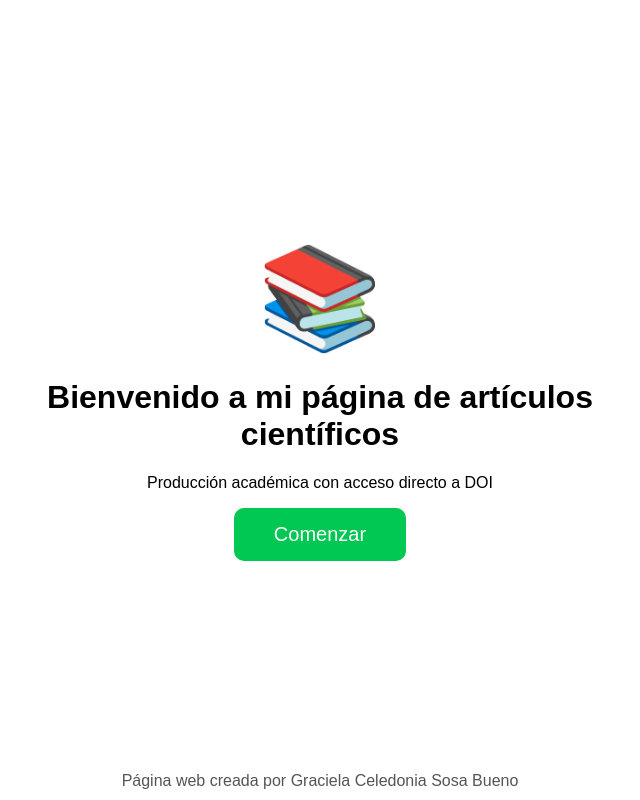
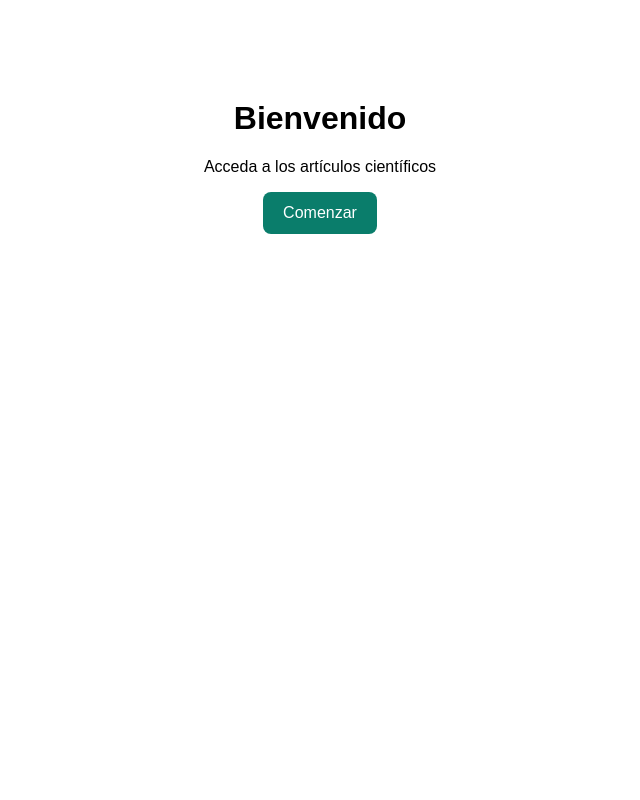
Before and after one commit to winstonc18/Mi-pagina-web, a Flask app: template templates/index.html in a window 1280 px wide. Shown: the whole page, without its empty margins (320-960 px from the left). Run offline with Flask 3, Linux system fonts and the light colour scheme; the template is opened without the code that fills it, so the values that code supplies are empty.

Commit message:
flask funcionando con templates y static

```diff
--- /dev/null
+++ b/static/style.css
@@ -0,0 +1,19 @@
+body {
+    font-family: Arial, sans-serif;
+    text-align: center;
+    margin-top: 100px;
+}
+
+button {
+    background-color: #0a7d6b;
+    color: white;
+    padding: 12px 20px;
+    border: none;
+    border-radius: 8px;
+    font-size: 16px;
+    cursor: pointer;
+}
+
+button:hover {
+    background-color: #095f53;
+}
--- a/templates/index.html
+++ b/templates/index.html
@@ -1,45 +1,18 @@
 <!DOCTYPE html>
 <html lang="es">
 <head>
-<meta charset="UTF-8">
-<title>Bienvenida</title>
-<style>
-body{
-    margin:0;
-    height:100vh;
-    background:white;
-    font-family:Arial;
-    display:flex;
-    justify-content:center;
-    align-items:center;
-    text-align:center;
-}
-.box{max-width:650px}
-.book{font-size:100px;margin-bottom:20px}
-button{
-    padding:15px 40px;
-    font-size:20px;
-    background:#00c853;
-    color:white;
-    border:none;
-    border-radius:10px;
-    cursor:pointer;
-}
-footer{
-    position:fixed;
-    bottom:10px;
-    width:100%;
-    color:#555;
-}
-</style>
+    <meta charset="UTF-8">
+    <title>Bienvenida</title>
+    <link rel="stylesheet" href="{{ url_for('static', filename='style.css') }}">
 </head>
 <body>
-<div class="box">
-<div class="book">📚</div>
-<h1>Bienvenido a mi página de artículos científicos</h1>
-<p>Producción académica con acceso directo a DOI</p>
-<button onclick="location.href='/articulos'">Comenzar</button>
-</div>
-<footer>Página web creada por Graciela Celedonia Sosa Bueno</footer>
+
+    <h1>Bienvenido</h1>
+    <p>Acceda a los artículos científicos</p>
+
+    <a href="{{ url_for('articulos') }}">
+        <button>Comenzar</button>
+    </a>
+
 </body>
 </html>
```
Also changed, not shown: templates/articulos.html (added, +16 -0 lines).
